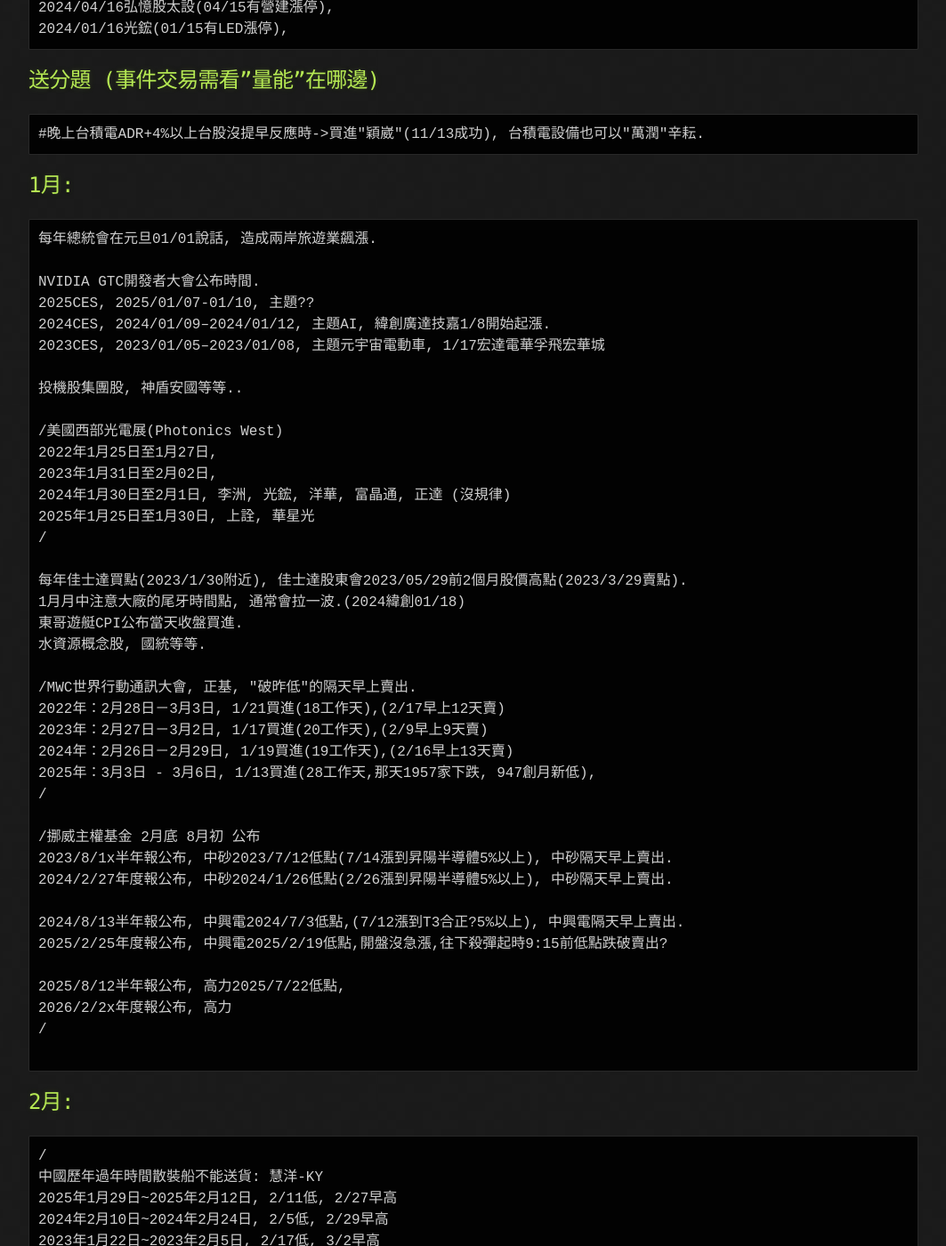
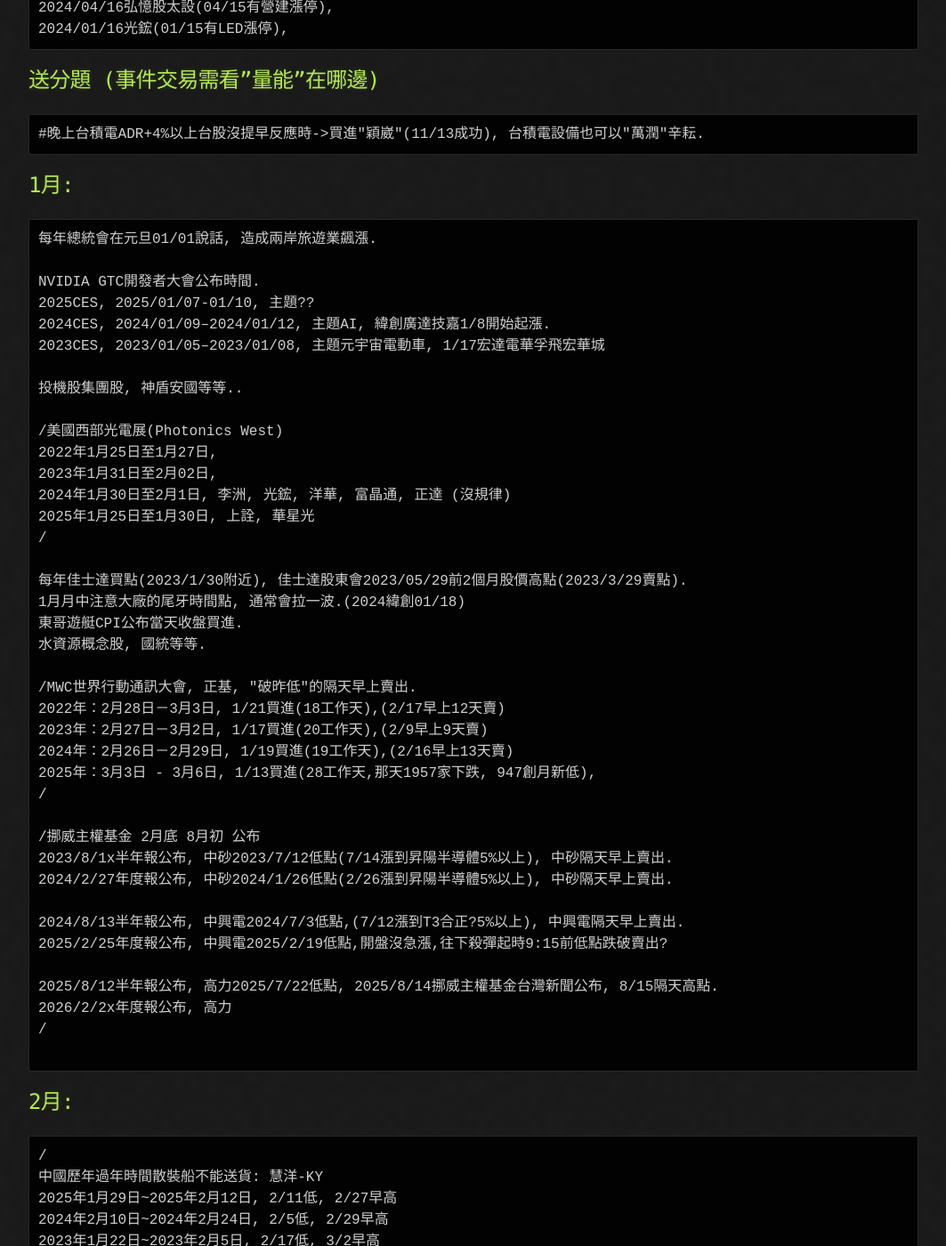
Before and after one commit to lepg5487/Stock_God, a Jekyll site: the page built from experience.md, in a window 1280 px wide and 1400 px high, scrolled down 3269 px. Shown: the whole window at 89% size, without its empty margins (108-1171 px from the left). Built offline with Jekyll 4.4.1, drawn with Linux system fonts in a browser that asks for light colours; our own code applies the rules of GitHub Pages for plain Markdown files; some of the changed text lies outside the part shown.

Commit message:
Update experience.md

````diff
--- a/experience.md
+++ b/experience.md
@@ -170,7 +170,7 @@
 2024/8/13半年報公布, 中興電2024/7/3低點,(7/12漲到T3合正?5%以上), 中興電隔天早上賣出.
 2025/2/25年度報公布, 中興電2025/2/19低點,開盤沒急漲,往下殺彈起時9:15前低點跌破賣出?
 
-2025/8/12半年報公布, 高力2025/7/22低點,
+2025/8/12半年報公布, 高力2025/7/22低點, 2025/8/14挪威主權基金台灣新聞公布, 8/15隔天高點.
 2026/2/2x年度報公布, 高力
 /
 
@@ -323,7 +323,7 @@
 2024/8/13半年報公布, 中興電2024/7/3低點,(7/12漲到T3合正?5%以上), 中興電隔天早上賣出.
 2025/2/25年度報公布, 中興電2025/2/19低點,開盤沒急漲,往下殺彈起時9:15前低點跌破賣出?
 
-2025/8/12半年報公布, 高力2025/7/22低點,
+2025/8/12半年報公布, 高力2025/7/22低點, 2025/8/14挪威主權基金台灣新聞公布, 8/15隔天高點.
 2026/2/2x年度報公布, 高力
 /
 
@@ -423,7 +423,7 @@
 2024/8/13半年報公布, 中興電2024/7/3低點,(7/12漲到T3合正?5%以上), 中興電隔天早上賣出.
 2025/2/25年度報公布, 中興電2025/2/19低點,開盤沒急漲,往下殺彈起時9:15前低點跌破賣出?
 
-2025/8/12半年報公布, 高力2025/7/22低點,
+2025/8/12半年報公布, 高力2025/7/22低點, 2025/8/14挪威主權基金台灣新聞公布, 8/15隔天高點.
 2026/2/2x年度報公布, 高力
 ```
 
````
